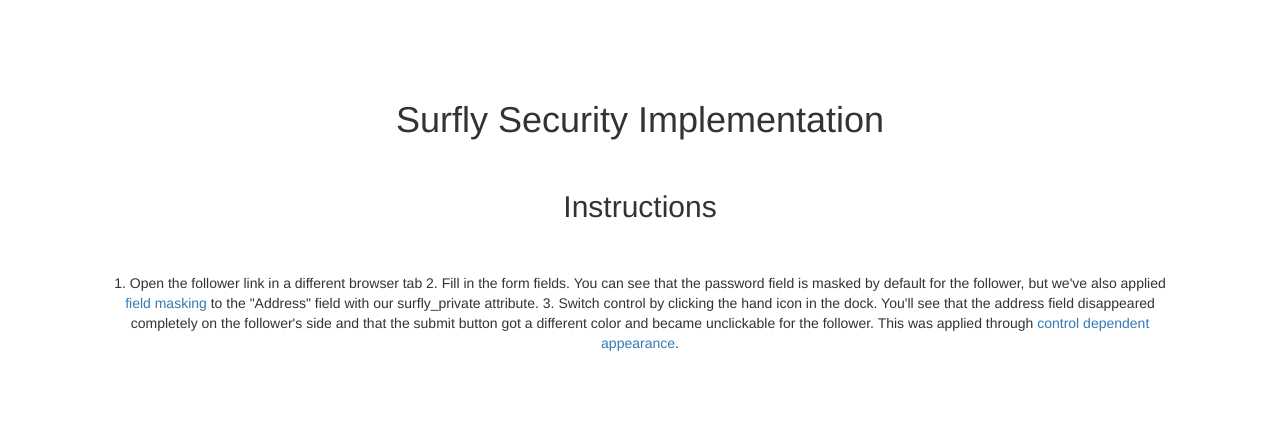
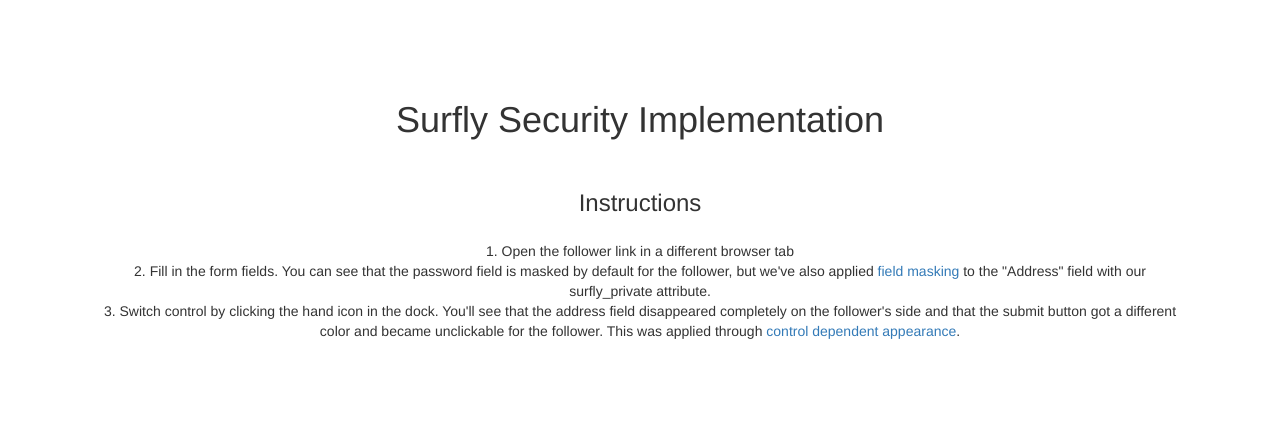
Before and after one commit to JosephinaBos/surfly-security-implementation, a PHP site: page /index.html in a window 1280 px wide. Shown: the top 422 px of the page. Run offline with PHP 8.4, Linux system fonts and the light colour scheme; some libraries are stand-ins or nearby versions.

Commit message:
change styling

```diff
--- a/index.html
+++ b/index.html
@@ -12,10 +12,12 @@
 </head>
 <body>
     <h1 id="title">Surfly Security Implementation</h1>
-    <h2 id="instruction-title">Instructions</h2>
+    <h3 id="instruction-title">Instructions</h2>
     <p id="instructions">
         1. Open the follower link in a different browser tab
+        <br />
         2. Fill in the form fields. You can see that the password field is masked by default for the follower, but we've also applied <a href="https://docs.surfly.com/security-functionalities.html#header-field-masking">field masking</a> to the "Address" field with our surfly_private attribute.
+        <br />
         3. Switch control by clicking the hand icon in the dock. You'll see that the address field disappeared completely on the follower's side and that the submit button got a different color and became unclickable for the follower. This was applied through <a href="https://docs.surfly.com/security-functionalities.html#header-control-dependent-appearance">control dependent appearance</a>.
     </p>
     <form class="example-form">
--- a/style.css
+++ b/style.css
@@ -5,7 +5,7 @@
 
 #instruction-title {
     text-align: center;
-    margin: 0px 100px 50px 100px;
+    margin: 0px 100px 25px 100px;
 }
 
 #instructions {
```
